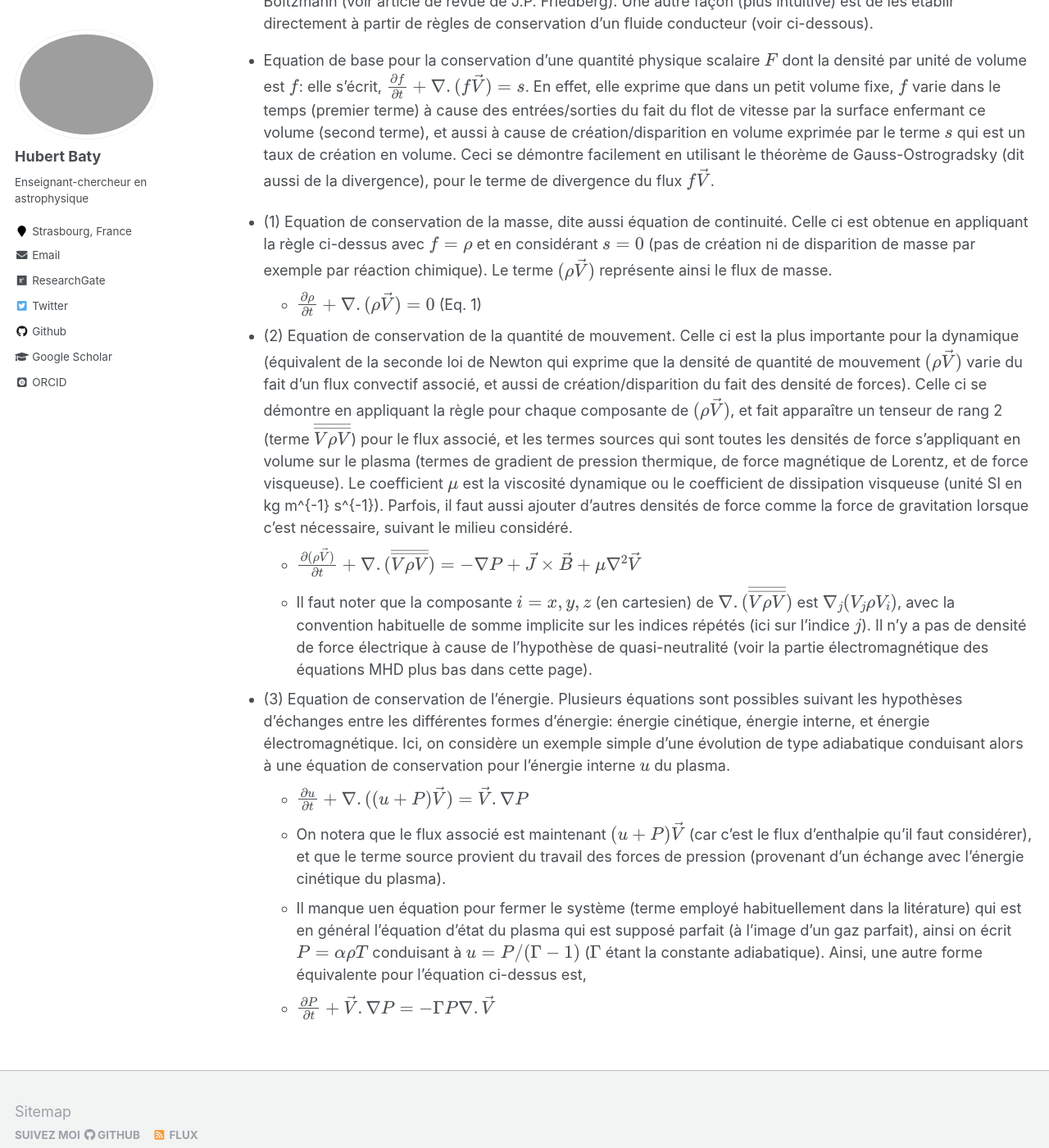
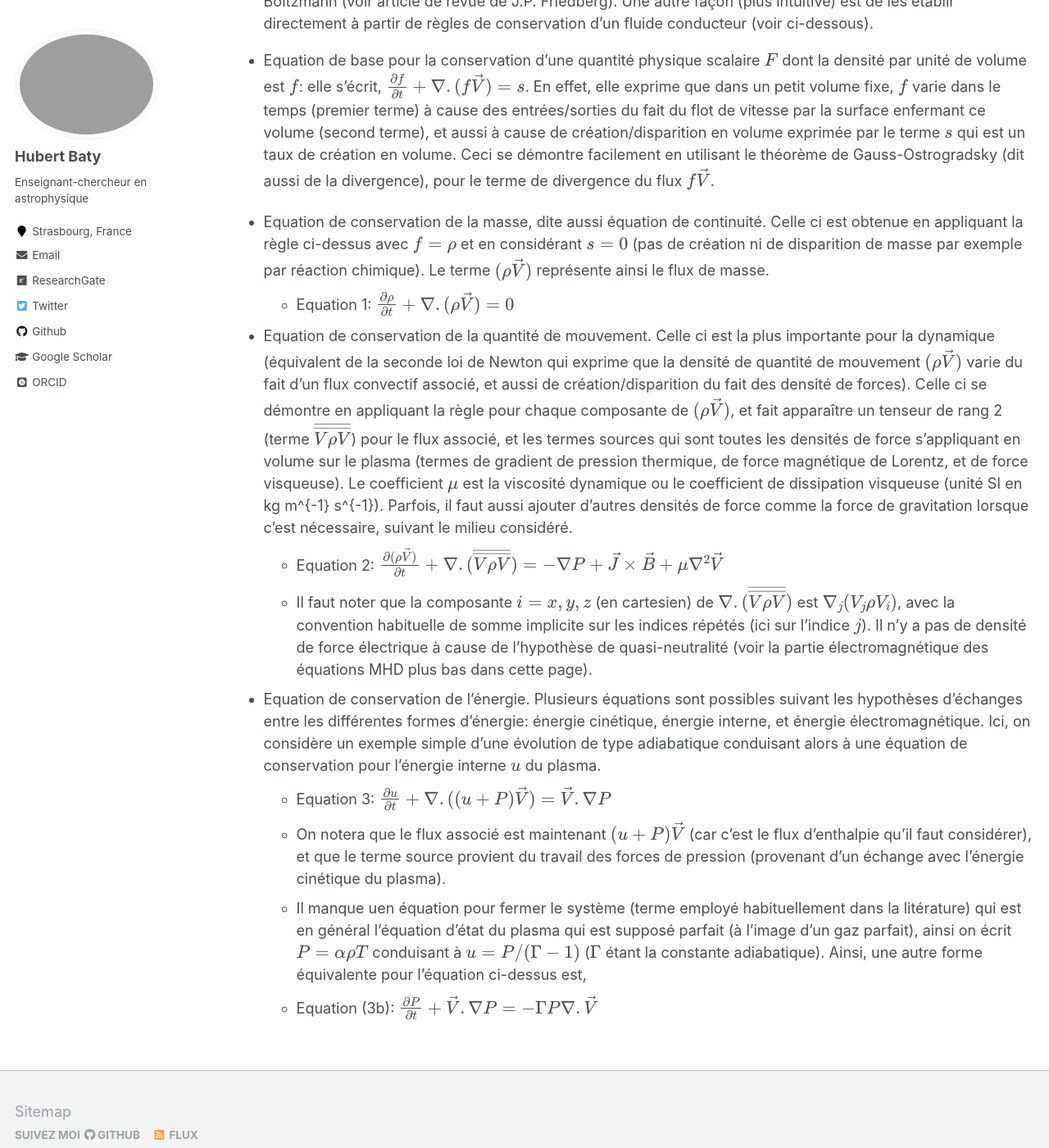
Before and after one commit to hubertbaty/hubertbaty.github.io, a Jekyll site: the page built from _pages/MHD.md, in a window 1280 px wide and 1400 px high, scrolled down 251 px. Shown: the whole window at 82% size. Built offline with Jekyll 4.4.1, drawn with Linux system fonts in a browser that asks for light colours; some web fonts are replaced; formulas are drawn with MathJax 3.

Commit message:
Update MHD.md

```diff
--- a/_pages/MHD.md
+++ b/_pages/MHD.md
@@ -14,16 +14,16 @@ Les équations de base de la MHD
 * Il est possible de les établir à partir d'équations bi-fluides, elles mêmes obtenues à partir d'équations de Boltzmann (voir article de revue de J.P. Friedberg). Une autre façon (plus intuitive) est de les établir directement à partir de règles de conservation d'un fluide conducteur (voir ci-dessous).
 * Equation de base pour la conservation d'une quantité physique scalaire $F$ dont la densité par unité de volume est $f$: elle s'écrit, $\frac {\partial f} {\partial t} + \nabla . (f \vec V) = s$. En effet, elle exprime que dans un petit volume fixe, $f$ varie dans le temps (premier terme) à cause des entrées/sorties du fait du flot de vitesse par la surface enfermant ce volume (second terme), et aussi à cause de création/disparition en volume exprimée par le terme $s$ qui est un taux de création en volume. Ceci se démontre facilement en utilisant le théorème de Gauss-Ostrogradsky (dit aussi de la divergence), pour le terme de divergence du flux $f \vec V$.
 
-* (1) Equation de conservation de la masse, dite aussi équation de continuité. Celle ci est obtenue en appliquant la règle ci-dessus avec $f = \rho$ et en considérant $s = 0$ (pas de création ni de disparition de masse par exemple par réaction chimique). Le terme $ (\rho \vec V)$ représente ainsi le flux de masse.
-  * $\frac {\partial \rho} {\partial t} + \nabla . (\rho \vec V) = 0$      (Eq. 1)
+* Equation de conservation de la masse, dite aussi équation de continuité. Celle ci est obtenue en appliquant la règle ci-dessus avec $f = \rho$ et en considérant $s = 0$ (pas de création ni de disparition de masse par exemple par réaction chimique). Le terme $ (\rho \vec V)$ représente ainsi le flux de masse.
+  * Equation 1: $\frac {\partial \rho} {\partial t} + \nabla . (\rho \vec V) = 0$
 
-* (2) Equation de conservation de la quantité de mouvement. Celle ci est la plus importante pour la dynamique (équivalent de la seconde loi de Newton qui exprime que la densité de quantité de mouvement $(\rho \vec V)$ varie du fait d'un flux convectif associé, et aussi de création/disparition du fait des densité de forces). Celle ci se démontre en appliquant la règle pour chaque composante de $(\rho \vec V)$, et fait apparaître un tenseur de rang 2 (terme $\overline{\overline {V \rho V }}$)
+* Equation de conservation de la quantité de mouvement. Celle ci est la plus importante pour la dynamique (équivalent de la seconde loi de Newton qui exprime que la densité de quantité de mouvement $(\rho \vec V)$ varie du fait d'un flux convectif associé, et aussi de création/disparition du fait des densité de forces). Celle ci se démontre en appliquant la règle pour chaque composante de $(\rho \vec V)$, et fait apparaître un tenseur de rang 2 (terme $\overline{\overline {V \rho V }}$)
 pour le flux associé, et les termes sources qui sont toutes les densités de force s'appliquant en volume sur le plasma (termes de gradient de pression thermique, de force magnétique de Lorentz, et de force visqueuse). Le coefficient $\mu$ est la viscosité dynamique ou le coefficient de dissipation visqueuse (unité SI en kg m^{-1} s^{-1}). Parfois, il faut aussi ajouter d'autres densités de force comme la force de gravitation lorsque c'est nécessaire, suivant le milieu considéré.
-  * $\frac {\partial (\rho \vec V)} {\partial t} + \nabla . ( \overline{\overline {V \rho V }} ) = - \nabla P + \vec J \times \vec B + \mu \nabla^2 \vec V $
+  * Equation 2: $\frac {\partial (\rho \vec V)} {\partial t} + \nabla . ( \overline{\overline {V \rho V }} ) = - \nabla P + \vec J \times \vec B + \mu \nabla^2 \vec V $
   * Il faut noter que la composante $i = x, y, z$ (en cartesien) de $\nabla . ( \overline{\overline {V \rho V }} )$ est $\nabla_j (V_j \rho V_i )$, avec la convention habituelle de somme implicite sur les indices répétés (ici sur l'indice $j$). Il n'y a pas de densité de force électrique à cause de l'hypothèse de quasi-neutralité (voir la partie électromagnétique des équations MHD plus bas dans cette page).
 
-* (3) Equation de conservation de l'énergie. Plusieurs équations sont possibles suivant les hypothèses d'échanges entre les différentes formes d'énergie: énergie cinétique, énergie interne, et énergie électromagnétique. Ici, on considère un exemple simple d'une évolution de type adiabatique conduisant alors à une équation de conservation pour l'énergie interne $u$ du plasma.
-  *  $\frac {\partial u} {\partial t} + \nabla . ((u+ P) \vec V) =  \vec V . \nabla P$
+* Equation de conservation de l'énergie. Plusieurs équations sont possibles suivant les hypothèses d'échanges entre les différentes formes d'énergie: énergie cinétique, énergie interne, et énergie électromagnétique. Ici, on considère un exemple simple d'une évolution de type adiabatique conduisant alors à une équation de conservation pour l'énergie interne $u$ du plasma.
+  *  Equation 3: $\frac {\partial u} {\partial t} + \nabla . ((u+ P) \vec V) =  \vec V . \nabla P$
   *  On notera que le flux associé est maintenant $ (u+ P) \vec V$ (car c'est le flux d'enthalpie qu'il faut considérer), et que le terme source provient du travail des forces de pression (provenant d'un échange avec l'énergie cinétique du plasma).
   *  Il manque uen équation pour fermer le système (terme employé habituellement dans la litérature) qui est en général l'équation d'état du plasma qui est supposé parfait (à l'image d'un gaz parfait), ainsi on écrit $P = \alpha \rho T$ conduisant à $u = P/ (\Gamma - 1)$ ($\Gamma$ étant la constante adiabatique). Ainsi, une autre forme équivalente pour l'équation ci-dessus est,
-  *  $\frac {\partial P} {\partial t} + \vec V . \nabla P = - \Gamma P \nabla . \vec V$
+  *  Equation (3b): $\frac {\partial P} {\partial t} + \vec V . \nabla P = - \Gamma P \nabla . \vec V$
```
